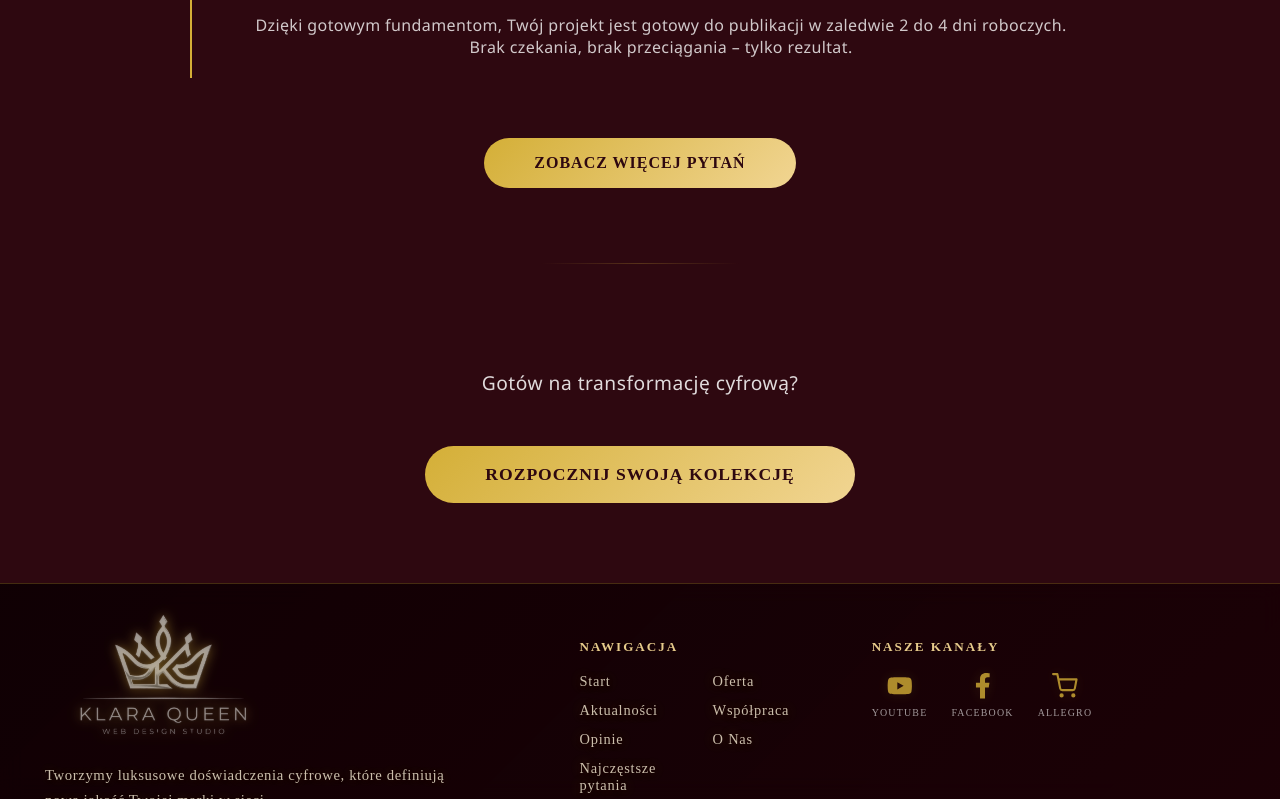
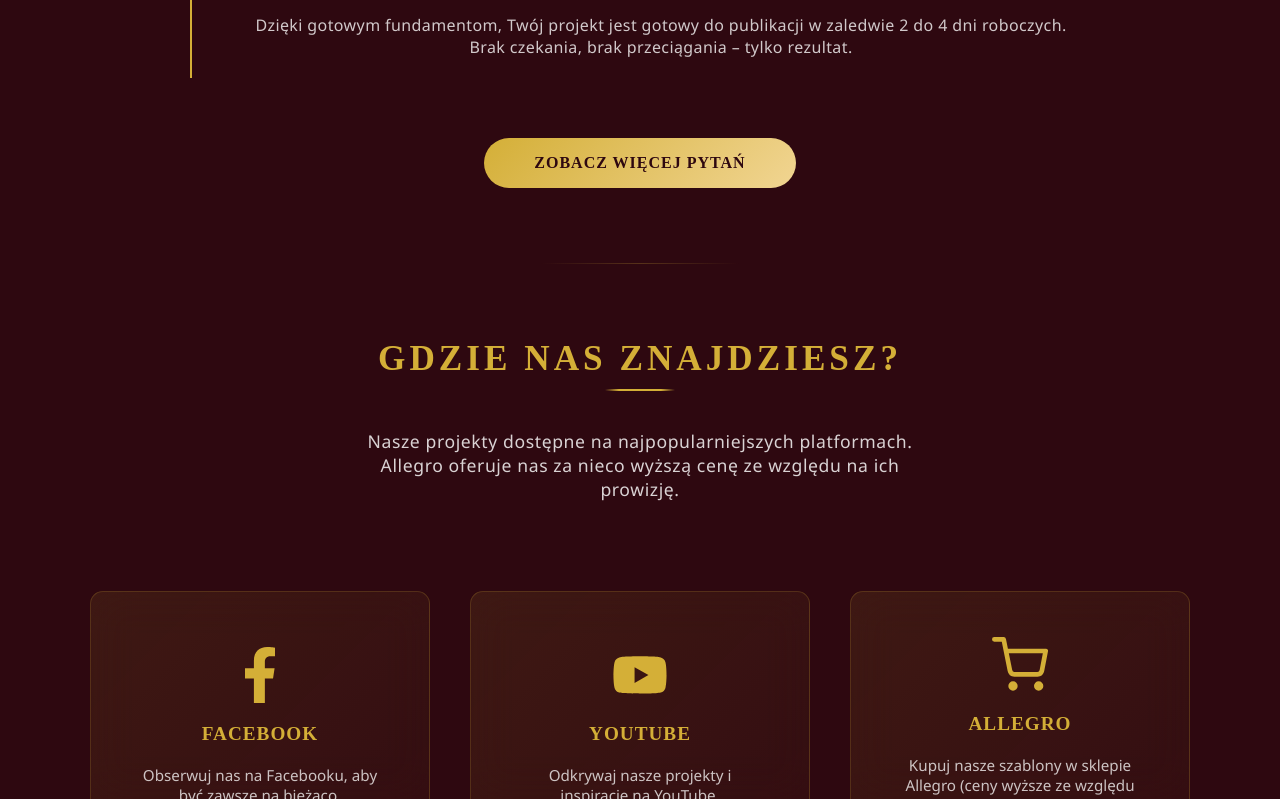
Before and after one commit to KlaraQueen/klara-queen, a React (Create React App) app: page /about in a window 1280 px wide. Shown: the part 2001-2800 px from the top of the page. Built offline with nearby package versions, Linux system fonts and the light colour scheme.

Commit message:
Nowa sekcjs SocialMedia w data, podzielenie projektu

```diff
--- a/src/data/aboutData.js
+++ b/src/data/aboutData.js
@@ -55,3 +55,25 @@ export const aboutFaq = [
       "Dzięki gotowym fundamentom, Twój projekt jest gotowy do publikacji w zaledwie 2 do 4 dni roboczych. Brak czekania, brak przeciągania – tylko rezultat.",
   },
 ];
+
+export const aboutSocial = {
+  title: "Gdzie nas znajdziesz?",
+  description: "Nasze projekty dostępne na najpopularniejszych platformach. Allegro oferuje nas za nieco wyższą cenę ze względu na ich prowizję.",
+  platforms: [
+    {
+      id: 1,
+      name: "Facebook",
+      description: "Obserwuj nas na Facebooku, aby być zawsze na bieżąco.",
+    },
+    {
+      id: 2,
+      name: "YouTube",
+      description: "Odkrywaj nasze projekty i inspiracje na YouTube.",
+    },
+    {
+      id: 3,
+      name: "Allegro",
+      description: "Kupuj nasze szablony w sklepie Allegro (ceny wyższe ze względu na prowizję).",
+    },
+  ],
+};
--- a/src/data/footerData.js
+++ b/src/data/footerData.js
@@ -1,5 +1,4 @@
-import { FaYoutube, FaFacebookF } from "react-icons/fa";
-import { FiShoppingCart } from "react-icons/fi";
+import { socialMediaData } from "./socialMediaData";
 
 export const footerData = {
   brand: {
@@ -14,29 +13,10 @@ export const footerData = {
     { name: "Aktualności", url: "#news" },
     { name: "Współpraca", url: "#collaboration" },
     { name: "Opinie", url: "#opinions" },
-    { name: "O Nas", to: "/about"  },
+    { name: "O Nas", to: "/about" },
     { name: "Najczęstsze pytania", url: "#faq" },
   ],
-  socials: [
-    {
-      id: 1,
-      icon: FaYoutube,
-      url: "https://youtube.com",
-      label: "YouTube",
-    },
-    {
-      id: 2,
-      icon: FaFacebookF,
-      url: "https://facebook.com",
-      label: "Facebook",
-    },
-    {
-      id: 3,
-      icon: FiShoppingCart,
-      url: "https://allegro.pl",
-      label: "Allegro",
-    },
-  ],
+  socials: socialMediaData,
   contact: {
     email: "kontakt@studioklara.pl",
     copy: `© ${new Date().getFullYear()} Klara Queen. Wszystkie prawa zastrzeżone.`,
--- a/src/data/navbarData.js
+++ b/src/data/navbarData.js
@@ -1,4 +1,4 @@
-import { FaFacebookF, FaYoutube, FaShoppingCart } from "react-icons/fa";
+import { socialMediaData } from "./socialMediaData";
 
 export const navbarData = {
   labels: [
@@ -8,24 +8,5 @@ export const navbarData = {
     { name: "Opinie", url: "#reviews" },
     { name: "O Nas", to: "/about" },
   ],
-  socials: [
-    {
-      id: 1,
-      icon: FaFacebookF,
-      url: "https://facebook.com",
-      label: "Facebook",
-    },
-    {
-      id: 2,
-      icon: FaYoutube,
-      url: "https://youtube.com",
-      label: "YouTube",
-    },
-    {
-      id: 3,
-      icon: FaShoppingCart,
-      url: "https://allegro.pl",
-      label: "Allegro",
-    },
-  ],
+  socials: socialMediaData,
 };
--- /dev/null
+++ b/src/data/socialMediaData.js
@@ -0,0 +1,23 @@
+import { FaYoutube, FaFacebookF } from "react-icons/fa";
+import { FiShoppingCart } from "react-icons/fi";
+
+export const socialMediaData = [
+  {
+    id: 1,
+    icon: FaYoutube,
+    url: "https://youtube.com",
+    label: "YouTube",
+  },
+  {
+    id: 2,
+    icon: FaFacebookF,
+    url: "https://facebook.com",
+    label: "Facebook",
+  },
+  {
+    id: 3,
+    icon: FiShoppingCart,
+    url: "https://allegro.pl",
+    label: "Allegro",
+  },
+];
--- /dev/null
+++ b/src/pages/About/Social/index.js
@@ -0,0 +1,38 @@
+import React from "react";
+import * as S from "./styled";
+import { aboutSocial } from "../../../data/aboutData";
+import { socialMediaData } from "../../../data/socialMediaData";
+
+const Social = () => {
+  return (
+    <S.SocialSection>
+      <S.SectionTitle>{aboutSocial.title}</S.SectionTitle>
+      <S.Description>{aboutSocial.description}</S.Description>
+
+      <S.PlatformsGrid>
+        {aboutSocial.platforms.map((platform) => {
+          const socialIcon = socialMediaData.find(
+            (social) => social.label === platform.name,
+          );
+
+          return (
+            <S.PlatformCard
+              key={platform.id}
+              href={socialIcon?.url}
+              target="_blank"
+              rel="noopener noreferrer"
+            >
+              <S.IconWrapper>{socialIcon && <socialIcon.icon />}</S.IconWrapper>
+              <S.PlatformName>{platform.name}</S.PlatformName>
+              <S.PlatformDescription>
+                {platform.description}
+              </S.PlatformDescription>
+            </S.PlatformCard>
+          );
+        })}
+      </S.PlatformsGrid>
+    </S.SocialSection>
+  );
+};
+
+export default Social;
--- /dev/null
+++ b/src/pages/About/Social/styled.js
@@ -0,0 +1,183 @@
+import styled from "styled-components";
+import { theme } from "../../../theme";
+
+export const SocialSection = styled.section`
+  padding: clamp(30px, 4vw, 50px) clamp(20px, 8vw, 50px);
+  max-width: 1200px;
+  margin: 0 auto;
+  animation: fadeInUp 0.8s ease-out;
+  display: flex;
+  flex-direction: column;
+  align-items: center;
+  text-align: center;
+
+  @keyframes fadeInUp {
+    from {
+      opacity: 0;
+      transform: translateY(30px);
+    }
+    to {
+      opacity: 1;
+      transform: translateY(0);
+    }
+  }
+`;
+
+export const SectionTitle = styled.h2`
+  font-size: clamp(1.5rem, 4vw, 2.2rem);
+  font-weight: 700;
+  margin-bottom: clamp(30px, 4vw, 50px);
+  color: ${theme.colors.goldMain};
+  font-family: "Cormorant Garamond", serif;
+  letter-spacing: clamp(2px, 0.5vw, 4px);
+  text-transform: uppercase;
+  position: relative;
+  display: inline-block;
+  align-self: center;
+
+  &::after {
+    content: "";
+    position: absolute;
+    bottom: clamp(-12px, -2vw, -18px);
+    left: 50%;
+    transform: translateX(-50%);
+    width: clamp(40px, 10vw, 70px);
+    height: 2px;
+    background: linear-gradient(
+      90deg,
+      transparent 0%,
+      ${theme.colors.goldMain} 20%,
+      ${theme.colors.goldMain} 80%,
+      transparent 100%
+    );
+  }
+`;
+
+export const Description = styled.p`
+  font-size: clamp(0.95rem, 2vw, 1.1rem);
+  color: rgba(255, 255, 255, 0.82);
+  margin-bottom: clamp(40px, 6vw, 60px);
+  max-width: 600px;
+  line-height: clamp(1.6, 3vw, 1.9);
+  font-weight: 400;
+  letter-spacing: clamp(0.2px, 0.3vw, 0.6px);
+`;
+
+export const PlatformsGrid = styled.div`
+  display: grid;
+  grid-template-columns: repeat(
+    auto-fit,
+    minmax(clamp(200px, 25vw, 250px), 1fr)
+  );
+  gap: clamp(25px, 4vw, 40px);
+  width: 100%;
+  margin-top: clamp(20px, 3vw, 30px);
+`;
+
+export const PlatformCard = styled.a`
+  display: flex;
+  flex-direction: column;
+  align-items: center;
+  justify-content: center;
+  gap: clamp(15px, 2vw, 20px);
+  padding: clamp(30px, 5vw, 45px);
+  background: linear-gradient(
+    135deg,
+    rgba(212, 175, 55, 0.1) 0%,
+    rgba(212, 175, 55, 0.03) 100%
+  );
+  border: 1px solid rgba(212, 175, 55, 0.2);
+  border-radius: clamp(8px, 1vw, 14px);
+  backdrop-filter: blur(20px);
+  transition: all 0.4s cubic-bezier(0.25, 0.46, 0.45, 0.94);
+  text-decoration: none;
+  cursor: pointer;
+  position: relative;
+  overflow: hidden;
+  animation: fadeInUp 0.6s ease-out both;
+
+  @keyframes fadeInUp {
+    from {
+      opacity: 0;
+      transform: translateY(20px);
+    }
+    to {
+      opacity: 1;
+      transform: translateY(0);
+    }
+  }
+
+  &:nth-child(1) {
+    animation-delay: 0.1s;
+  }
+
+  &:nth-child(2) {
+    animation-delay: 0.2s;
+  }
+
+  &:nth-child(3) {
+    animation-delay: 0.3s;
+  }
+
+  &::before {
+    content: "";
+    position: absolute;
+    top: 0;
+    left: -100%;
+    width: 100%;
+    height: 100%;
+    background: linear-gradient(
+      90deg,
+      transparent,
+      rgba(212, 175, 55, 0.15),
+      transparent
+    );
+    transition: left 0.6s ease;
+  }
+
+  &:hover {
+    border-color: ${theme.colors.goldMain};
+    background: linear-gradient(
+      135deg,
+      rgba(212, 175, 55, 0.18) 0%,
+      rgba(212, 175, 55, 0.08) 100%
+    );
+    transform: translateY(-8px);
+    box-shadow: 0 20px 60px rgba(212, 175, 55, 0.15);
+
+    &::before {
+      left: 100%;
+    }
+  }
+`;
+
+export const IconWrapper = styled.div`
+  font-size: clamp(2.5rem, 5vw, 3.5rem);
+  color: ${theme.colors.goldMain};
+  display: flex;
+  align-items: center;
+  justify-content: center;
+  transition: transform 0.4s ease;
+
+  ${PlatformCard}:hover & {
+    transform: scale(1.15) rotate(5deg);
+  }
+`;
+
+export const PlatformName = styled.h3`
+  font-size: clamp(1rem, 2vw, 1.2rem);
+  font-weight: 700;
+  color: ${theme.colors.goldMain};
+  font-family: "Cormorant Garamond", serif;
+  letter-spacing: 1px;
+  text-transform: uppercase;
+  margin: 0;
+`;
+
+export const PlatformDescription = styled.p`
+  font-size: clamp(0.85rem, 1.5vw, 0.95rem);
+  color: rgba(255, 255, 255, 0.75);
+  margin: 0;
+  line-height: clamp(1.5, 2.5vw, 1.7);
+  font-weight: 400;
+`;
--- a/src/pages/About/index.js
+++ b/src/pages/About/index.js
@@ -5,6 +5,7 @@ import Manifesto from "./Manifesto";
 import FAQ from "./FAQ";
 import Stats from "./Stats";
 import CTA from "./CTA";
+import Social from "./Social";
 
 const About = () => {
   return (
@@ -40,6 +41,10 @@ const About = () => {
 
       <S.SectionDivider />
 
+      <Social />
+
+      <S.SectionDivider />
+
       <CTA />
     </S.PageContainer>
   );
```
